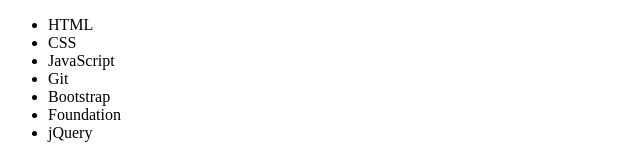
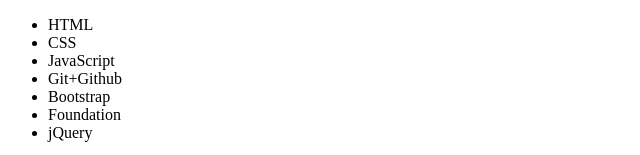
Before and after one commit to Vladimir1212/resume, a plain HTML site: page index.html in a window 1280 px wide. Shown: the part 1159-1314 px from the top of the page, 0-640 px from the left. Drawn offline with Linux system fonts and the light colour scheme.

Commit message:
Add more information <li>n

```diff
--- a/index.html
+++ b/index.html
@@ -29,7 +29,7 @@
             <li>HTML</li>
             <li>CSS</li>
             <li>JavaScript</li>
-            <li>Git</li>
+            <li>Git+Github</li>
             <li>Bootstrap</li>
             <li>Foundation</li>
             <li>jQuery</li>
```
